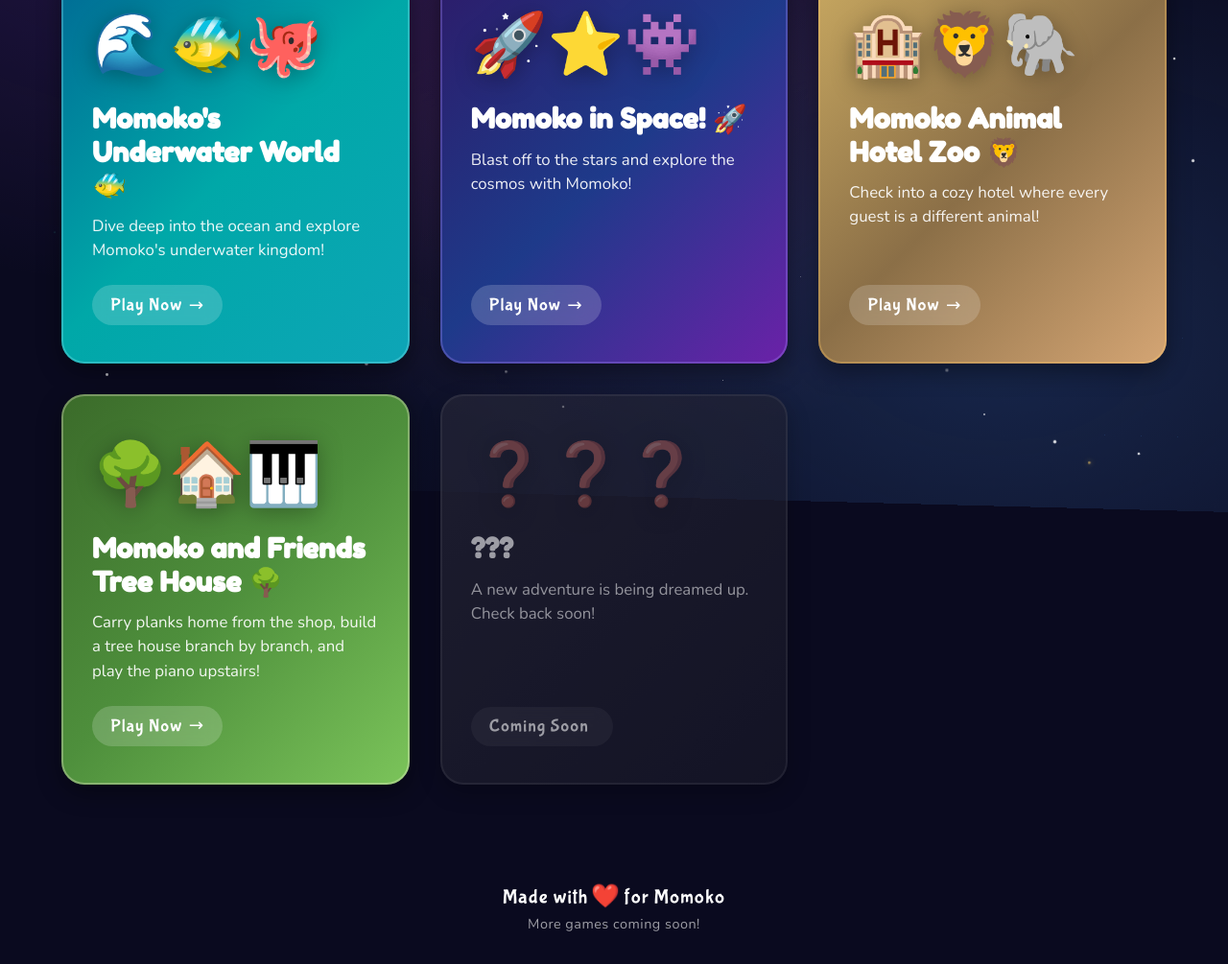
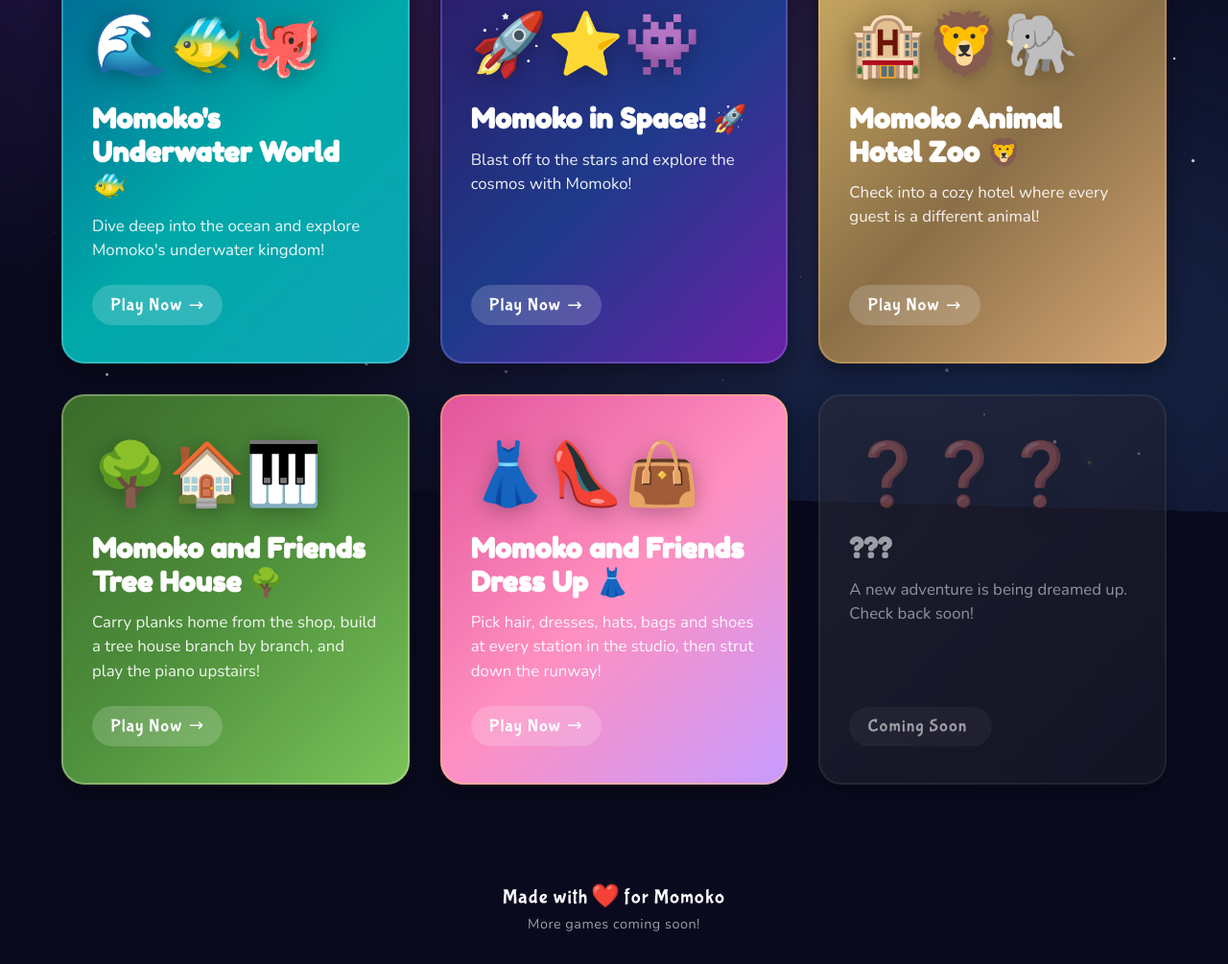
Before and after one commit to ruck314/ruck314.github.io, a plain HTML site: page index.html in a window 1280 px wide. Shown: the part 303-1308 px from the top of the page at 96% size. Drawn offline with nearby package versions, Linux system fonts and the light colour scheme.

Commit message:
Link Momoko and Friends Dress Up from the hub

```diff
--- a/index.html
+++ b/index.html
@@ -288,6 +288,15 @@
             --card-glow: radial-gradient(circle at 50% 0%, rgba(255, 210, 74, 0.35) 0%, transparent 70%);
         }
 
+        /* Dress up theme */
+        .card-dressup {
+            --card-bg: linear-gradient(135deg, #e2559a 0%, #ff8fc0 50%, #c79bff 100%);
+            --card-border: rgba(255, 210, 74, 0.35);
+            --card-border-hover: rgba(255, 210, 74, 0.9);
+            --card-shadow: rgba(226, 85, 154, 0.6);
+            --card-glow: radial-gradient(circle at 50% 0%, rgba(255, 246, 236, 0.4) 0%, transparent 70%);
+        }
+
         /* Coming soon theme */
         .card-coming-soon {
             --card-bg: linear-gradient(135deg, #2a2a3a 0%, #1a1a2a 100%);
@@ -409,6 +418,15 @@
                 <span class="card-cta">Play Now</span>
             </a>
 
+            <a href="https://ruck314.github.io/momoko-dress-up/" class="game-card card-dressup">
+                <div>
+                    <div class="card-emoji">👗👠👜</div>
+                    <h2 class="card-title">Momoko and Friends Dress Up 👗</h2>
+                    <p class="card-description">Pick hair, dresses, hats, bags and shoes at every station in the studio, then strut down the runway!</p>
+                </div>
+                <span class="card-cta">Play Now</span>
+            </a>
+
             <div class="game-card card-coming-soon" aria-disabled="true">
                 <div>
                     <div class="card-emoji">❓❓❓</div>
```
